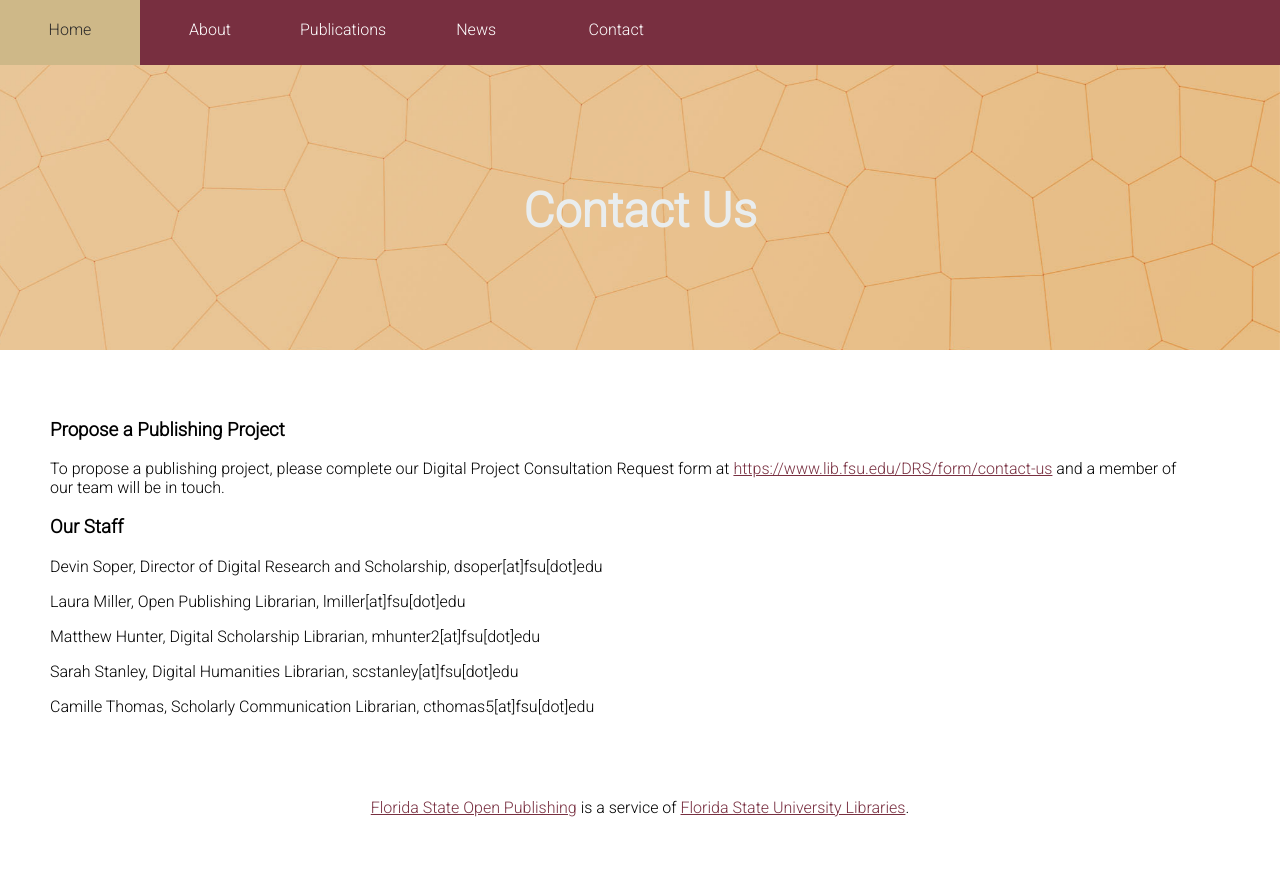
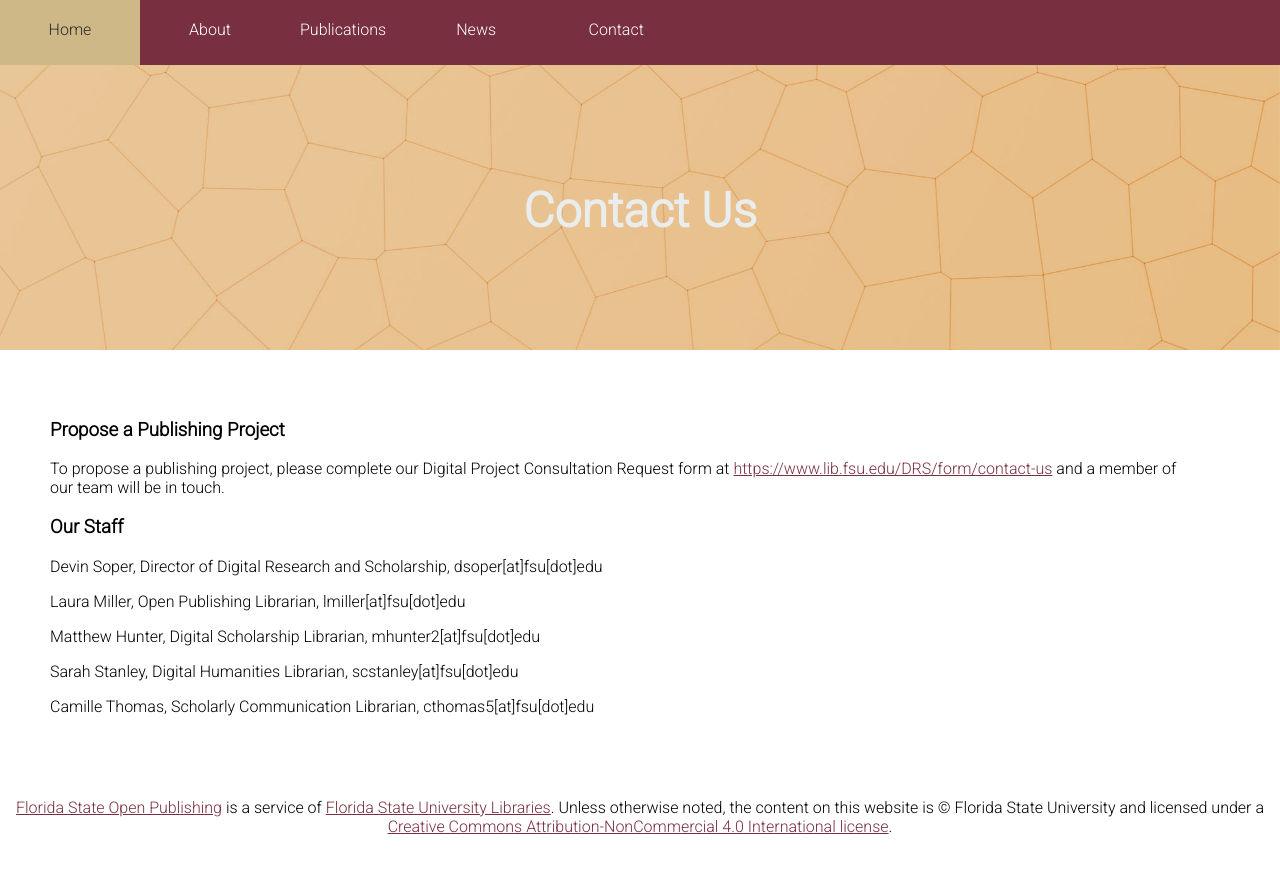
Before and after one commit to fsulibpub/fsulibpub.github.io, a Jekyll site: the page built from contact.md, in a window 1280 px wide. Shown: the top 873 px of the page. Built offline with Jekyll 4.4.1, drawn with Linux system fonts in a browser that asks for light colours.

Commit message:
Update default.html

```diff
--- a/_layouts/default.html
+++ b/_layouts/default.html
@@ -16,7 +16,7 @@
       {{ content }}
     </div>
     <footer>
-      <p align="center"><a href="http://publishing.lib.fsu.edu/">Florida State Open Publishing</a> is a service of <a href="https://www.lib.fsu.edu/">Florida State University Libraries</a>.</p>
+      <p align="center"><a href="http://publishing.lib.fsu.edu/">Florida State Open Publishing</a> is a service of <a href="https://www.lib.fsu.edu/">Florida State University Libraries</a>. Unless otherwise noted, the content on this website is &copy; Florida State University and licensed under a <a href="https://creativecommons.org/licenses/by-nc/4.0/">Creative Commons Attribution-NonCommercial 4.0 International license</a>.</p>
     </footer>
   </body>
 </html>
```
